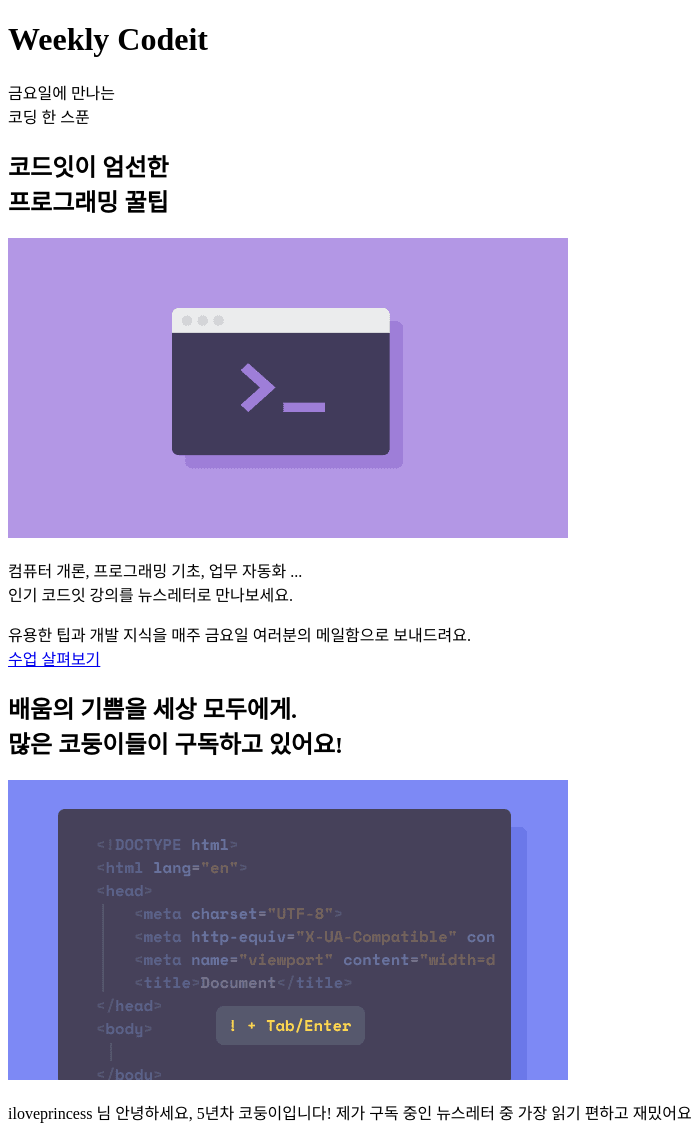
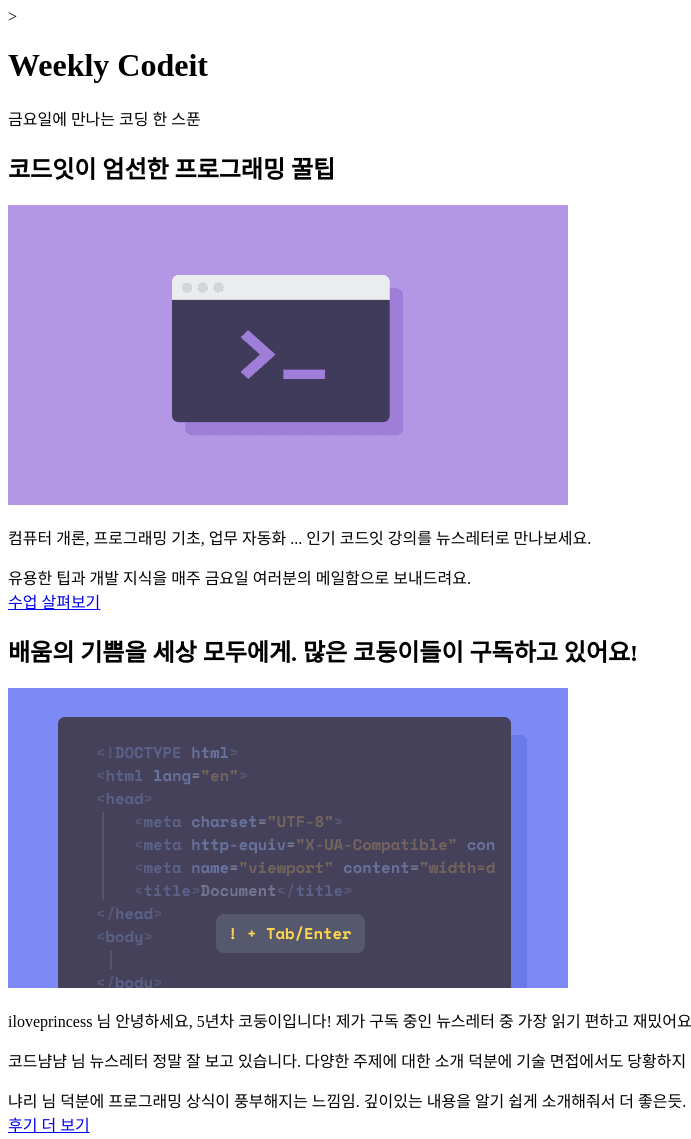
Before and after one commit to 0xc0debabe/html, a plain HTML site: page index.html in a window 1280 px wide. Shown: the top 1139 px of the page, without its empty margins (0-691 px from the left). Drawn offline with Linux system fonts and the light colour scheme.

Commit message:
231112_html

```diff
--- a/index.html
+++ b/index.html
@@ -1,46 +1,46 @@
 <!DOCTYPE html>
+<!-- 코드잇 공부-->>
 <html>
     <head>
         <title>Weekly Codeit</title>
         <meta charset="utf-8">
     </head>
     <body>
-        <h1>Weekly Codeit</h1>
-        <p>
-            금요일에 만나는
-            <br>코딩 한 스푼
-        </p>
+        <div>
+            <h1>Weekly <span>Codeit</span></h1>
+            <div> 금요일에 만나는 코딩 한 스푼<p>
+        </div>
 
-        <h2>코드잇이 엄선한
-            <br>프로그래밍 꿀팁</h2>
+        <div>
+        <h2>코드잇이 엄선한 프로그래밍 꿀팁</h2>
             <img src = "thumbnail-unix.png">
         <p>
-            컴퓨터 개론, 프로그래밍 기초, 업무 자동화 ...
-            <br>인기 코드잇 강의를 뉴스레터로 만나보세요.
+            컴퓨터 개론, 프로그래밍 기초, 업무 자동화 ... 인기 코드잇 강의를 뉴스레터로 만나보세요.
         </p>
+    </div>
         <p>
             유용한 팁과 개발 지식을 매주 금요일 여러분의 메일함으로 보내드려요.
             <br><a href="https://codeit.kr/catalog" >수업 살펴보기</a>
         </p>
 
-        <h2>배움의 기쁨을 세상 모두에게.
-            <br>많은 코둥이들이 구독하고 있어요!</h2>
+        <div>
+        <h2>배움의 기쁨을 세상 모두에게. 많은 코둥이들이 구독하고 있어요!</h2>
             <img src = "thumbnail-emmet.png">
         <p>
-            iloveprincess 님
-안녕하세요, 5년차 코둥이입니다! 제가 구독 중인 뉴스레터 중 가장 읽기 편하고 재밌어요. 매주 금요일이 기다려지네요 :)
+            iloveprincess 님 안녕하세요, 5년차 코둥이입니다! 제가 구독 중인 뉴스레터 중 가장 읽기 편하고 재밌어요. 매주 금요일이 기다려지네요 :)
         </p>
         <p>
-            코드냠냠 님
-뉴스레터 정말 잘 보고 있습니다. 다양한 주제에 대한 소개 덕분에 기술 면접에서도 당황하지 않을 수 있었어요! 항상 감사드립니다.
+            코드냠냠 님 뉴스레터 정말 잘 보고 있습니다. 다양한 주제에 대한 소개 덕분에 기술 면접에서도 당황하지 않을 수 있었어요! 항상 감사드립니다.
         </p>
         <p>
-            냐리 님
-덕분에 프로그래밍 상식이 풍부해지는 느낌임. 깊이있는 내용을 알기 쉽게 소개해줘서 더 좋은듯. 초보 코둥이들에게 추천해요.
+            냐리 님 덕분에 프로그래밍 상식이 풍부해지는 느낌임. 깊이있는 내용을 알기 쉽게 소개해줘서 더 좋은듯. 초보 코둥이들에게 추천해요.
 <a href="https://codeit.kr/reviews">
     <br>후기 더 보기
 </a>
 </p>
+</div>
+
+        <div>
         <h2>코딩이 즐거워지는 뉴스레터,<br>Weekly Codeit</h2>
         <p>
             Weekly Codeit
@@ -52,5 +52,6 @@
         <p>
             (주)코드잇 | 서울 중구 청계천로 100 시그니쳐타워 동관 10층 | 수신 거부 Unsubscribe
         </p>
+    </div>
     </body>
 </html>
```
